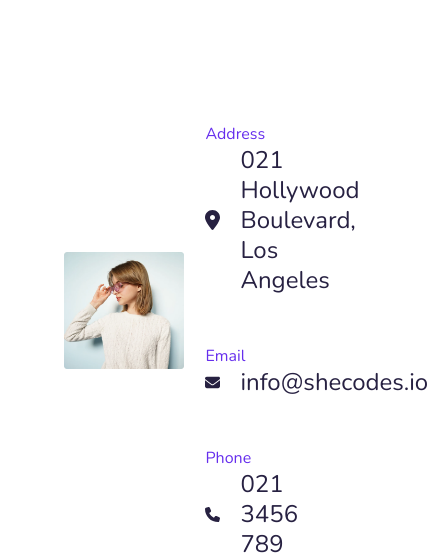
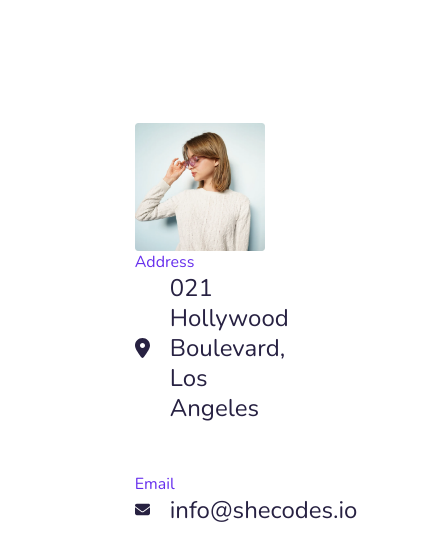
Before and after one commit to benzinow/HTML-and-CSS-from-Figma-Design-file-multiple-pages, a plain HTML site: page contact.html in a window 390 px wide. Shown: the part 287-844 px from the top of the page, 428 px wide, since content can reach past the window. Drawn offline with nearby package versions, Linux system fonts and the light colour scheme.

Commit message:
touch ups

```diff
--- a/contact.html
+++ b/contact.html
@@ -3,7 +3,7 @@
   <head>
     <meta charset="UTF-8" />
     <meta http-equiv="X-UA-Compatible" content="IE=edge" />
-    <meta name="viewport" content="width=device-width, initial-scale=1.0" />
+    <meta name="viewport" content="width=device-width, initial-scale=1.0" />    <meta description="contact information for Shelly White">
     <title>Document</title>
     <link rel="stylesheet" href="style.css" />
 
--- a/styles/contact.css
+++ b/styles/contact.css
@@ -31,3 +31,9 @@
   display: flex;
   align-items: center;
 }
+
+@media (max-width: 700px) {
+  .contact-card {
+    flex-direction: column;
+  }
+}
```
Also changed, not shown: collection.html (+1 -0 lines).
